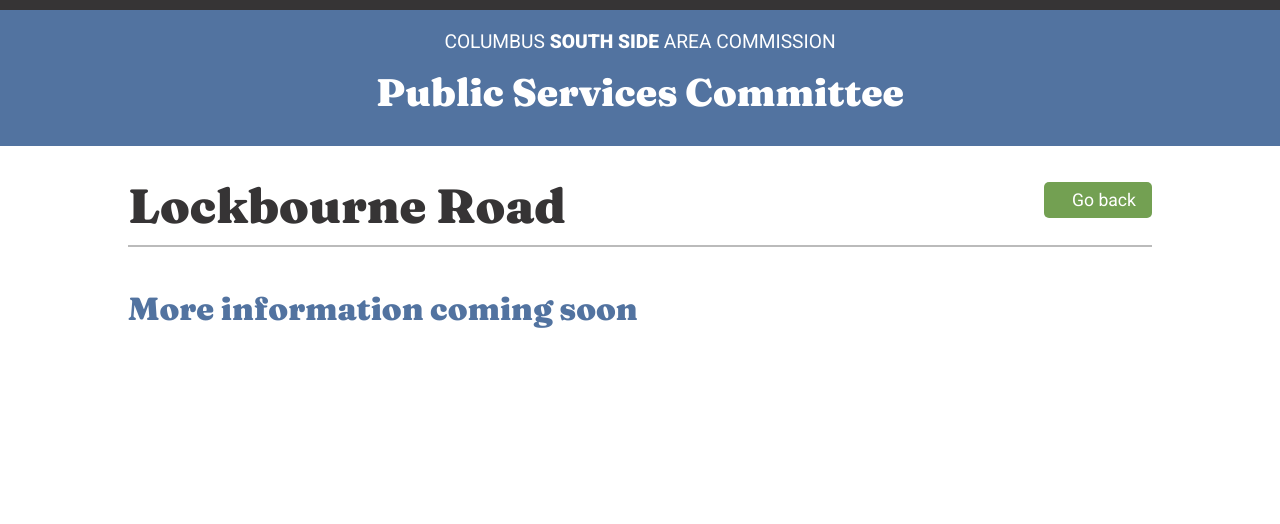
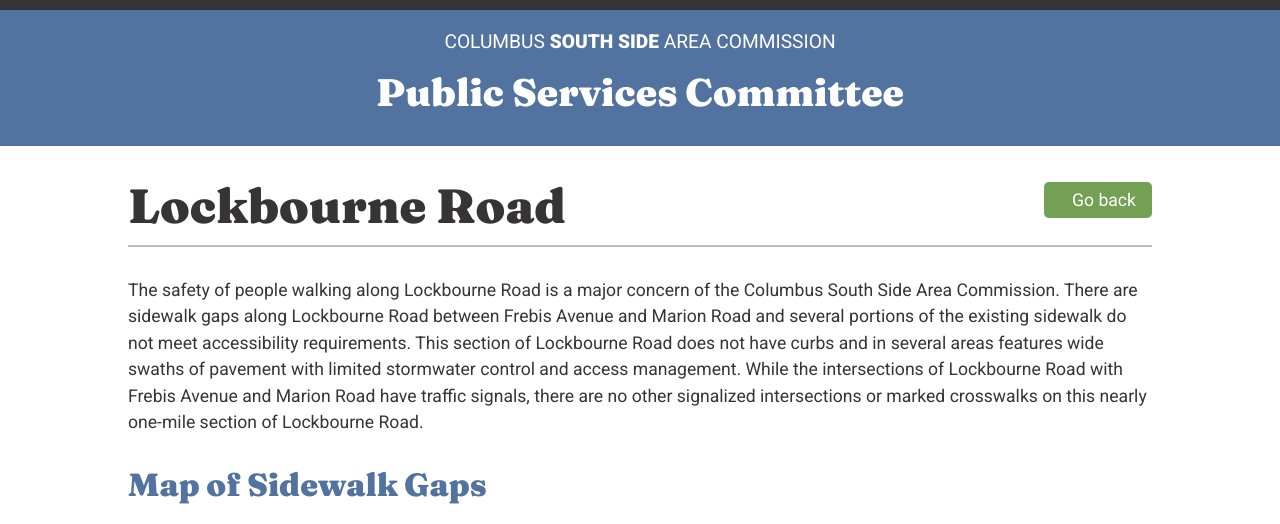
Before and after one commit to justinsoltesz/cssacpublicservices, a Jekyll site: the page built from lockbourne.md, in a window 1280 px wide. Shown: the top 524 px of the page. Built offline with Jekyll 4.4.1, drawn with Linux system fonts in a browser that asks for light colours; Markdown is read by kramdown in place of the engine named in the settings; grey boxes are pictures that could not be loaded.

Commit message:
adding lockbourne page
more to come on this one

```diff
--- a/index.html
+++ b/index.html
@@ -47,7 +47,7 @@
             <div class="stuff">
                 <h2 class="stuff__title">Lockbourne Road</h2>
                 <p class="stuff__text">The safety of people walking along Lockbourne Road is a major concern. There are sidewalk gaps along Lockbourne Rd between Frebis Avenue and Marion Road. This area lacks curbs and features wide swaths of pavement with limited stormwater control and access management.</p>
-                <div class="stuff__link"><span class="stuff__link-coming-soon">More information coming soon</span></div>
+                <div class="stuff__link"><a href="/lockbourne/" class="stuff__button button"><i class="fas fa-road fa-fw button__icon button__icon--left"></i> More information</a></div>
             </div>
             <div class="stuff">
                 <h2 class="stuff__title">Frebis Avenue</h2>
--- a/lockbourne.md
+++ b/lockbourne.md
@@ -4,4 +4,10 @@
 go-back: "/southside/"
 ---
 
-# More information coming soon
+The safety of people walking along Lockbourne Road is a major concern of the Columbus South Side Area Commission. There are sidewalk gaps along Lockbourne Road between Frebis Avenue and Marion Road and several portions of the existing sidewalk do not meet accessibility requirements. This section of Lockbourne Road does not have curbs and in several areas features wide swaths of pavement with limited stormwater control and access management. While the intersections of Lockbourne Road with Frebis Avenue and Marion Road have traffic signals, there are no other signalized intersections or marked crosswalks on this nearly one-mile section of Lockbourne Road.
+
+# Map of Sidewalk Gaps
+
+<div class="map-container">
+    <iframe src="https://www.google.com/maps/d/embed?mid=1E9c7Uo96sKVH-uu3rDnZFwaz-H9ihF0&ehbc=2E312F&noprof=1" width="640" height="480" class="embed-map"></iframe>
+</div>
```
